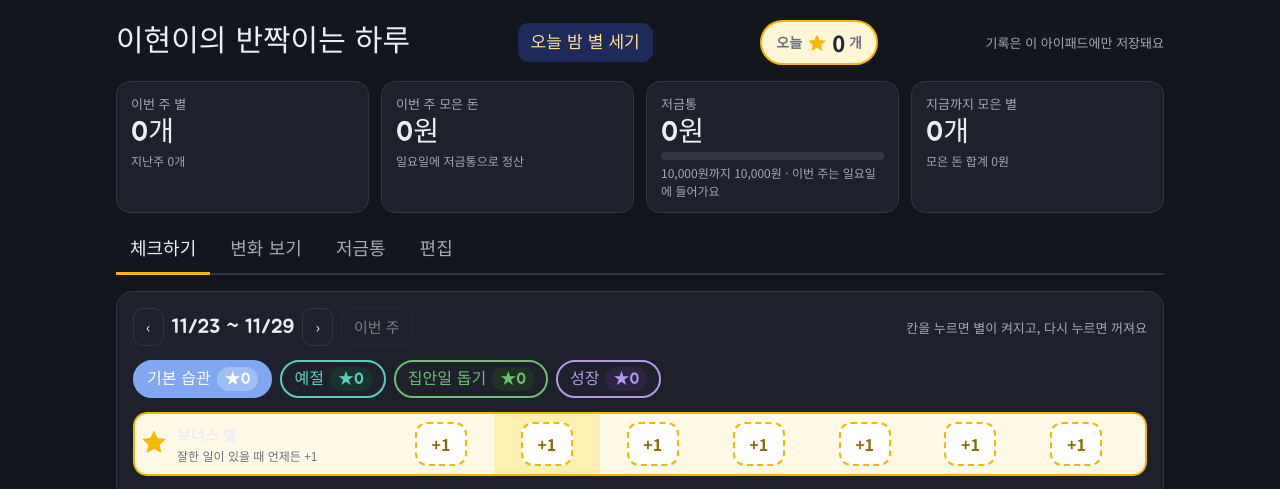
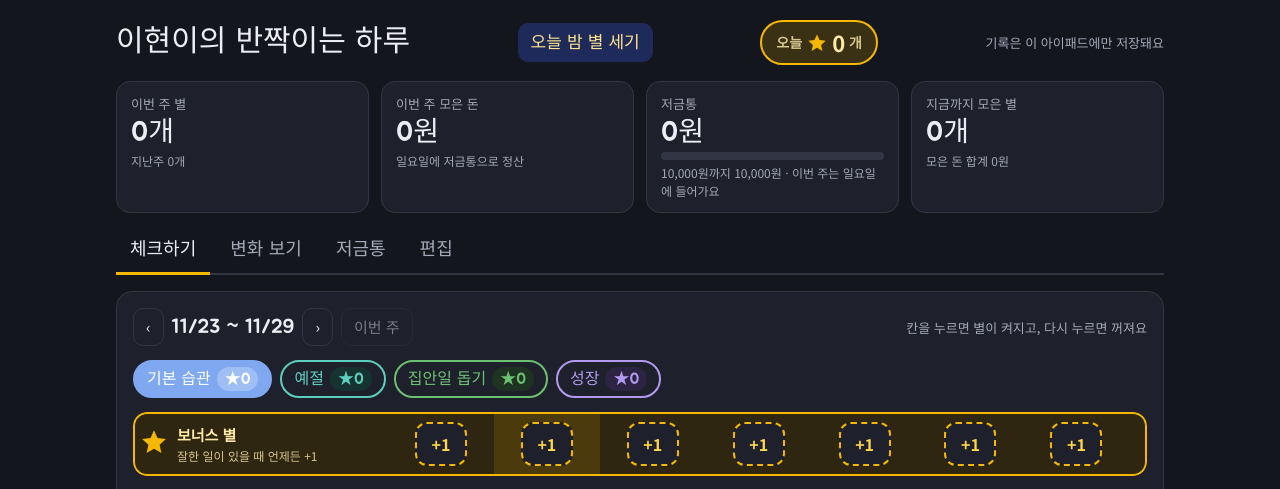
Before and after one commit to sdw1002-commits/star-diary, a plain HTML site: page index.html in a window 1280 px wide. Shown: the top 489 px of the page. Drawn offline with Linux system fonts and the dark colour scheme.

Commit message:
다크모드 보너스 별 색상 개선
Co-Authored-By: Claude Opus 5.5 <noreply@anthropic.com>
Claude-Session: https://claude.ai/code/session_01MT6SS7K6sGW79HZpcm6Peu

```diff
--- a/index.html
+++ b/index.html
@@ -135,6 +135,17 @@ table.bonus td.today{background:#FFEFB3}
 .nbtn.nbonus svg{width:20px;height:20px}
 .nbtn.nbonus.pop{animation:bpop .35s ease}
 @keyframes bpop{50%{transform:scale(1.12)}}
+table.bonus td{color:#1F2430}
+@media (prefers-color-scheme: dark){:root:not([data-theme="light"]){
+  table.bonus td{background:#2E2610;color:#FFE9A6;border-color:#F5B700}
+  table.bonus td.today{background:#4A3A0C}
+  table.bonus td.sum{color:#FFD54A}
+  .bhead b{color:#FFE9A6}.bhead small{color:#D9C68E}
+  .bplus{background:#1E212B;color:#FFD54A;border-color:#F5B700}
+  .bminus{background:#5A5F70;color:#fff}
+  .todaybadge{background:#3A3115;color:#FFE9A6;border-color:#F5B700}
+  .todaybadge .tk{color:#D9C68E}
+}}
 .nbtns.four{display:grid;grid-template-columns:1fr 1fr;width:100%;max-width:520px}
 .nbtns.four .nbtn{justify-content:center;font-size:20px;padding:12px 14px}
 .nbtn.later{background:#7C5CD6;color:#fff}
```
